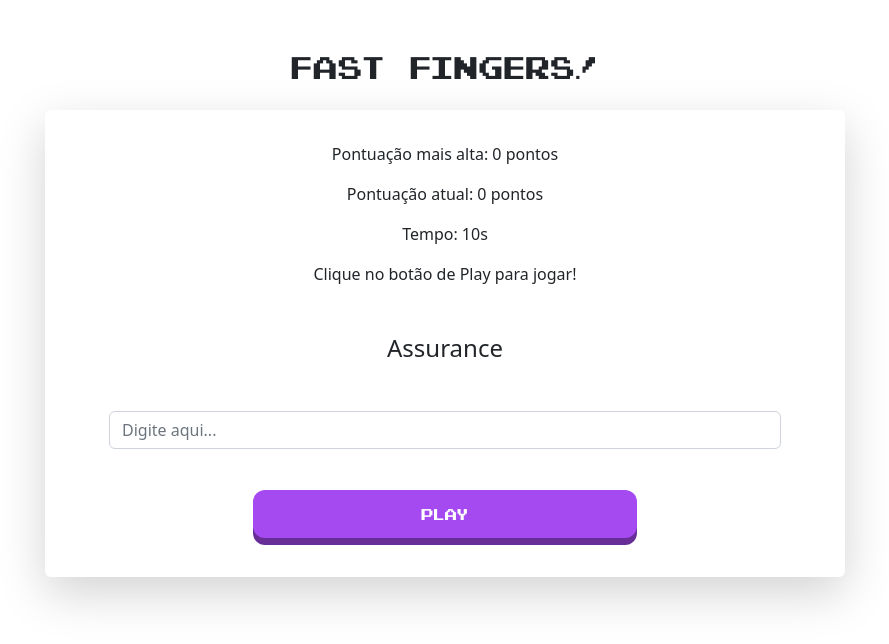
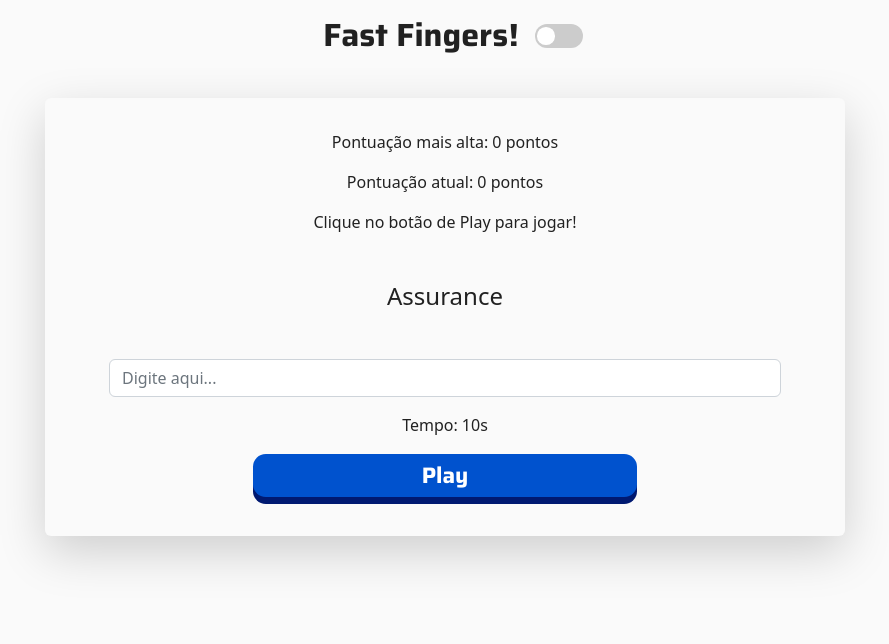
Before and after one commit to RafaelComSono/estudo, an Angular app: page / in a window 1280 px wide. Shown: the top 644 px of the page, without its empty margins (195-1084 px from the left). Built offline with nearby package versions, Linux system fonts and the light colour scheme.

Commit message:
Melhorias

```diff
--- a/angular.json
+++ b/angular.json
@@ -28,6 +28,7 @@
               "src/assets"
             ],
             "styles": [
+              "src/custom-theme.scss",
               "src/styles.sass",
               "node_modules/bootstrap/dist/css/bootstrap.min.css"
             ],
--- a/package.json
+++ b/package.json
@@ -11,10 +11,12 @@
   "private": true,
   "dependencies": {
     "@angular/animations": "^14.2.0",
+    "@angular/cdk": "^14.2.6",
     "@angular/common": "^14.2.0",
     "@angular/compiler": "^14.2.0",
     "@angular/core": "^14.2.0",
     "@angular/forms": "^14.2.0",
+    "@angular/material": "^14.2.6",
     "@angular/platform-browser": "^14.2.0",
     "@angular/platform-browser-dynamic": "^14.2.0",
     "@angular/router": "^14.2.0",
--- a/src/app/finger-speed/component/finger-speed.component.html
+++ b/src/app/finger-speed/component/finger-speed.component.html
@@ -1,10 +1,24 @@
-<h2 class="d-flex justify-content-center mt-5 retro-text">Fast Fingers!</h2>
+<div class="col-12 mat-app-background p-1 px-4">
+    <div class="d-flex flex-row justify-content-center mt-1">
+        <div class="py-2 text-center px-3">
+            <h1>Fast Fingers!</h1>
+        </div>
+        <div class="py-2 mt-2">
+            <label class="switch">
+                <input type="checkbox" (click)="switchTheme()" [(ngModel)]="isDarkTheme">
+                <span class="slider round"></span>
+            </label>
+        </div>
+    </div>
+</div>
+
 <div class="d-flex justify-content-center card-finger-speed m-4">
-    <div class="card text-center border-0 shadow-lg py-3 mb-5 bg-white rounded" style="width: 50rem;">
+    <div class="card finger-card-color text-center border-0 shadow-lg mb-5 rounded mat-app-background"
+        style="width: 50rem;">
+        <div class="py-3">
             <div class="card-body">
                 <p>Pontuação mais alta: {{poiting}} pontos</p>
                 <p>Pontuação atual: {{actualPoiting}} pontos</p>
-            <p>Tempo: {{timeLeft}}s</p>
                 <p>{{introductionText}}</p>
                 <div class="mx-5 mt-5">
                     <h4 class="mb-5">{{randomWord}}</h4>
@@ -12,10 +26,12 @@
                         id="exampleInputEmail1" aria-describedby="emailHelp" [readonly]="cantWrite"
                         placeholder="Digite aqui...">
                 </div>
-            <div class="d-grid gap-2 col-6 mx-auto mt-5">
-                <button class="btn btn-primary play-button border-0 " type="button"
-                [disabled]="gameStarted" (click)="start()"><span>Play</span></button>
+                <div class="d-grid gap-2 col-6 mx-auto mt-3">
+                    <p>Tempo: {{timeLeft}}s</p>
+                    <button class="btn btn-primary play-button border-0" type="button" [disabled]="gameStarted"
+                        (click)="start()"><span>Play</span></button>
                 </div>
             </div>
         </div>
     </div>
+</div>
--- a/src/app/finger-speed/component/finger-speed.component.sass
+++ b/src/app/finger-speed/component/finger-speed.component.sass
@@ -1,28 +1,28 @@
-.retro-text
-    font-family: 'pixel'
+h1
+    font-family: 'saira'
+    font-size: 2rem
 
 .card-finger-speed
     margin-top: 5%
 
 .play-button
-    background: #682e97
-    border-radius: 12px
+    background: #001971
+    border-radius: 0.8rem
     color: #FFF
-    font-family: 'pixel'
+    font-family: 'saira'
+    font-size: 1.4rem
     padding: 0
-    outline-offset: 4px
+    outline-offset: 0.25rem
 
 .play-button span
     display: block
-    padding: 12px 42px
-    border-radius: 12px
-    background: #a549f0
-    transform: translateY(-7px)
-
+    padding: 0.3rem
+    border-radius: 0.8rem
+    background: #0052CE
+    transform: translateY(-0.438rem)
 
 .play-button:hover span
-    transform: translateY(-6px)
-
+    transform: translateY(-0.340rem)
 
 .play-button:active span
-    transform: translateY(-1px)
+    transform: translateY(-0.063rem)
--- a/src/app/finger-speed/component/finger-speed.component.ts
+++ b/src/app/finger-speed/component/finger-speed.component.ts
@@ -1,5 +1,7 @@
-import { Component, OnInit } from '@angular/core';
+import { Component,HostBinding, OnInit } from '@angular/core';
 import { faker } from '@faker-js/faker';
+import { FormControl } from '@angular/forms';
+
 import Swal from 'sweetalert2'
 
 @Component({
@@ -9,29 +11,39 @@ import Swal from 'sweetalert2'
 })
 export class FingerSpeedComponent implements OnInit {
   poiting: number = 0
-  actualPoiting: number = 0;
-  randomWord: string = this.getRandomWords();
-  inputValue: string = '';
-  timerOver: boolean = false;
-  interval: NodeJS.Timer = null!;
-  timeLeft: number = 10;
-  startTimeLeft: number = 5;
-  cantWrite: boolean = true;
-  gameStarted: boolean = false;
-  introductionText: string = 'Clique no botão de Play para jogar!';
-  record: number = 0;
+  actualPoiting: number = 0
+  randomWord: string = this.getRandomWords()
+  inputValue: string = ''
+  timerOver: boolean = false
+  interval: NodeJS.Timer = null!
+  timeLeft: number = 10
+  startTimeLeft: number = 5
+  cantWrite: boolean = true
+  gameStarted: boolean = false
+  introductionText: string = 'Clique no botão de Play para jogar!'
+  record: number = 0
+  isDarkTheme: boolean = false
 
   constructor() { }
 
   ngOnInit(): void {
-    this.getPoints();
+    this.getTheme()
+    this.getPoints()
+  }
+
+  getTheme(): void{
+    let bodyDocument = document.body
+    let hasLocalStorage = localStorage.getItem('theme') !== null
+    localStorage['theme'] = hasLocalStorage ? localStorage['theme'] : 'lightMode'
+    bodyDocument.classList.add(localStorage['theme'])
+    this.isDarkTheme = localStorage['theme'] == 'darkMode'
   }
 
   getPoints(): void {
-    let hasLocalStorage = localStorage.getItem('pontuação') !== null;
-    localStorage['pontuação'] = hasLocalStorage ? localStorage['pontuação'] : 0;
-    this.record = hasLocalStorage ? localStorage['pontuação'] : this.record;
-    this.poiting = localStorage['pontuação'] ? localStorage['pontuação'] : 0;
+    let hasLocalStorage = localStorage.getItem('pontuação') !== null
+    localStorage['pontuação'] = hasLocalStorage ? localStorage['pontuação'] : 0
+    this.record = hasLocalStorage ? localStorage['pontuação'] : this.record
+    this.poiting = localStorage['pontuação'] ? localStorage['pontuação'] : 0
   }
 
   getRandomWords(): string{
@@ -39,33 +51,48 @@ export class FingerSpeedComponent implements OnInit {
       faker.name.fullName(), faker.animal.insect(), faker.address.cityName(), faker.company.name(),
       faker.animal.cat(), faker.animal.fish(), faker.name.jobArea(), faker.music.songName(), faker.hacker.verb()
     ]
-    return randomWordList.sort()[0];
+    return randomWordList.sort()[0]
+  }
+
+  switchTheme(): void{
+    let bodyDocument = document.body
+    if(bodyDocument.classList.contains('darkMode')){
+      bodyDocument.classList.remove('darkMode')
+      bodyDocument.classList.add('lightMode')
+      bodyDocument.classList.add('theme-transition')
+      localStorage['theme'] = 'lightMode'
+    }else{
+      bodyDocument.classList.remove('lightMode')
+      bodyDocument.classList.add('darkMode')
+      bodyDocument.classList.add('theme-transition')
+      localStorage['theme'] = 'darkMode'
+    }
   }
 
   start(){
     this.gameStarted = true;
    let startInterval = setInterval(() => {
       if(this.startTimeLeft > 0) {
-        this.introductionText = 'Vai começar em: ' + this.startTimeLeft;
-        this.startTimeLeft--;
+        this.introductionText = 'Vai começar em: ' + this.startTimeLeft
+        this.startTimeLeft--
       } else {
-        this.startTimeLeft = 0;
+        this.startTimeLeft = 0
         this.introductionText = 'VAI!!'
         this.pauseTimer(startInterval)
-        this.startTimer();
+        this.startTimer()
       }
     },1000)
   }
 
   checkText(): void {
     if (this.inputValue == this.randomWord) {
-      this.randomWord = this.getRandomWords();
-      this.inputValue = '';
-      this.actualPoiting = + this.actualPoiting + 100;
+      this.randomWord = this.getRandomWords()
+      this.inputValue = ''
+      this.actualPoiting = + this.actualPoiting + 100
       this.timeLeft = 10;
       if (this.actualPoiting > localStorage['pontuação']) {
-        localStorage['pontuação'] = this.actualPoiting;
-        this.poiting = this.actualPoiting;
+        localStorage['pontuação'] = this.actualPoiting
+        this.poiting = this.actualPoiting
       }
     }
   }
@@ -83,33 +110,33 @@ export class FingerSpeedComponent implements OnInit {
         allowOutsideClick: false,
         allowEscapeKey: false
       })
-      this.record = localStorage['pontuação'];
+      this.record = localStorage['pontuação']
     }
     this.timeLeft = 0;
-    this.timerOver = true;
-    this.inputValue = '';
-    this.cantWrite = true;
+    this.timerOver = true
+    this.inputValue = ''
+    this.cantWrite = true
     this.introductionText = 'Tempo esgotado! Clique no play para começar novamente'
-    this.gameStarted = false;
+    this.gameStarted = false
     this.pauseTimer(this.interval)
-    this.timeLeft = 10;
-    this.startTimeLeft = 5;
-    this.actualPoiting = 0;
+    this.timeLeft = 10
+    this.startTimeLeft = 5
+    this.actualPoiting = 0
   }
 
   startTimer(): void {
-    this.cantWrite = false;
+    this.cantWrite = false
     this.interval = setInterval(() => {
       if(this.timeLeft > 0) {
-        this.timeLeft--;
+        this.timeLeft--
       } else {
-        this.timeLeft = 0;
-        this.gameOver();
+        this.timeLeft = 0
+        this.gameOver()
       }
     },1000)
   }
 
   pauseTimer(interval: NodeJS.Timer): void {
-    clearInterval(interval);
+    clearInterval(interval)
   }
 }
--- a/src/app/finger-speed/finger-speed.module.ts
+++ b/src/app/finger-speed/finger-speed.module.ts
@@ -3,7 +3,6 @@ import { CommonModule } from '@angular/common';
 import { FingerSpeedComponent } from './component';
 import { FingerSpeedService } from './service';
 import { FormsModule } from '@angular/forms';
-
 
 
 @NgModule({
--- /dev/null
+++ b/src/custom-theme.scss
@@ -0,0 +1,47 @@
+@use '@angular/material' as mat;
+
+@include mat.core();
+
+$light-primary: mat.define-palette(mat.$indigo-palette);
+$light-accent: mat.define-palette(mat.$pink-palette);
+
+$dark-primary: mat.define-palette(mat.$pink-palette);
+$dark-accent: mat.define-palette(mat.$blue-grey-palette);
+
+$light-theme: mat.define-light-theme((
+ color: (
+   primary: $light-primary,
+   accent: $light-accent,
+ )
+));
+
+$dark-theme: mat.define-dark-theme((
+ color: (
+   primary: $dark-primary,
+   accent: $dark-accent,
+ )
+));
+
+.darkMode {
+  @include mat.all-component-colors($dark-theme);
+}
+
+.darkMode.theme-transition{
+  -webkit-transition: background-color 300ms linear;
+  -ms-transition: background-color 300ms linear;
+  transition: background-color 300ms linear;
+}
+
+body.mat-app-background.darkMode{
+  background-color: #505050;
+}
+
+.lightMode {
+  @include mat.all-component-colors($light-theme);
+}
+
+.lightMode.theme-transition {
+  -webkit-transition: background-color 300ms linear;
+    -ms-transition: background-color 300ms linear;
+    transition: background-color 300ms linear;
+}
--- a/src/index.html
+++ b/src/index.html
@@ -6,8 +6,11 @@
   <base href="/">
   <meta name="viewport" content="width=device-width, initial-scale=1">
   <link rel="icon" type="image/x-icon" href="favicon.ico">
+  <link rel="preconnect" href="https://fonts.gstatic.com">
+  <link href="https://fonts.googleapis.com/css2?family=Roboto:wght@300;400;500&display=swap" rel="stylesheet">
+  <link href="https://fonts.googleapis.com/icon?family=Material+Icons" rel="stylesheet">
 </head>
-<body>
+<body class="mat-app-background">
   <app-root></app-root>
 </body>
 </html>
--- a/src/styles.sass
+++ b/src/styles.sass
@@ -1,3 +1,60 @@
 @font-face
   font-family: pixel
   src: url(assets/font/pixel.ttf) format("opentype")
+
+@font-face
+  font-family: saira
+  src: url(assets/font/Saira-Bold.ttf)
+
+.switch
+  position: relative
+  display: inline-block
+  width: 3rem
+  height: 1.5rem
+
+.switch input
+  opacity: 0
+  width: 0
+  height: 0
+
+.slider
+  position: absolute
+  cursor: pointer
+  top: 0
+  left: 0
+  right: 0
+  bottom: 0
+  background-color: #ccc
+  -webkit-transition: .4s
+  transition: .4s
+
+.slider:before
+  position: absolute
+  content: ""
+  height: 1.1rem
+  width: 1.1rem
+  left: 0.156rem
+  bottom: 0.19rem
+  background-color: #fff
+  -webkit-transition: .4s
+  transition: .4s
+
+.slider.round
+  border-radius: 2.125rem
+
+
+.slider.round:before
+  border-radius: 50%
+
+input:checked + .slider
+  background-color: #2196F3
+
+
+input:focus + .slider
+  box-shadow: 0 0 0.06rem #2196F3
+
+
+input:checked + .slider:before
+  -webkit-transform: translateX(1.6rem)
+  -ms-transform: translateX(1.6rem)
+  transform: translateX(1.6rem)
```
Also changed, not shown: src/assets/font/Saira-Bold.ttf (added), 1 other file (tests, documents, lock files or other folders). Lines whose indentation alone changed are shown as unchanged.
